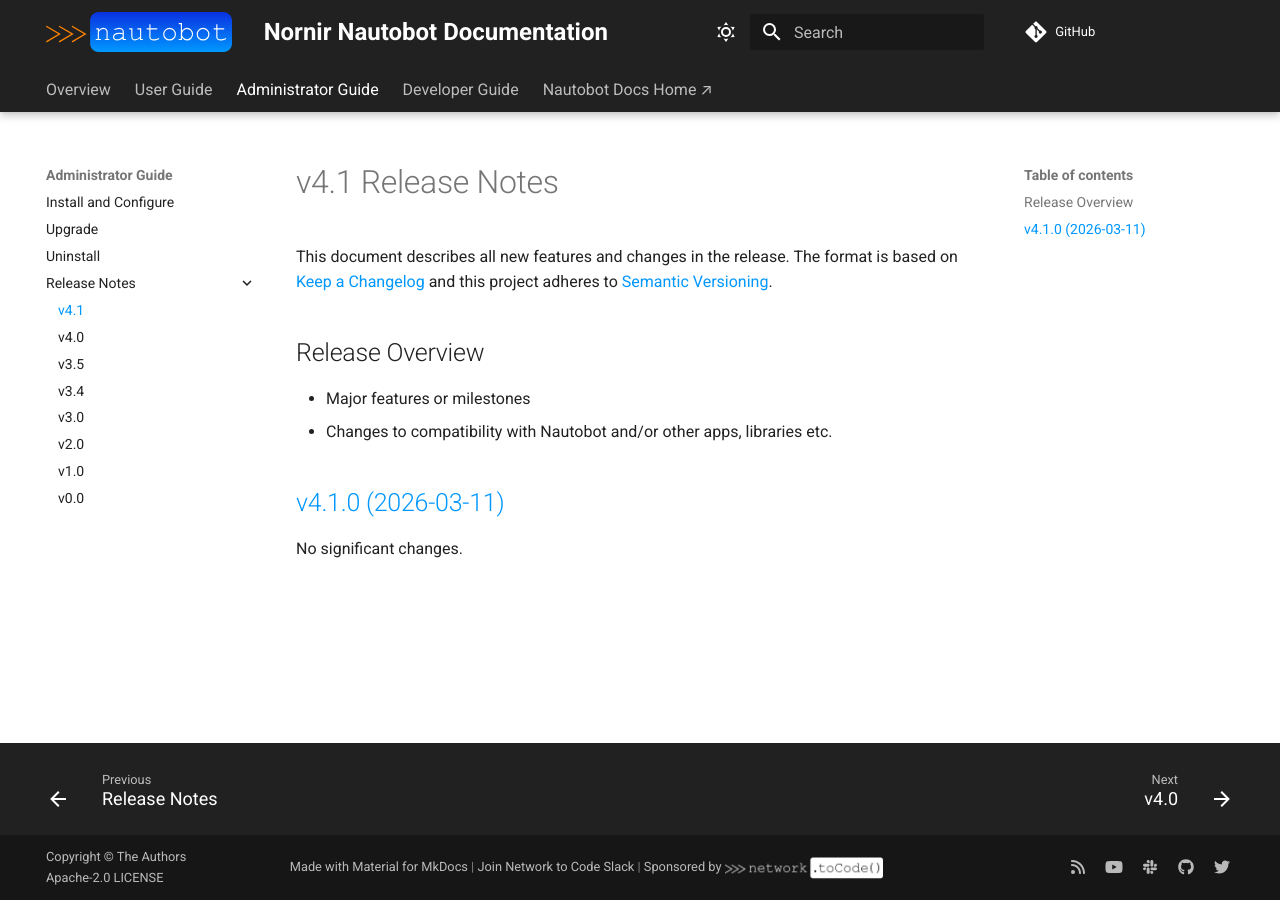
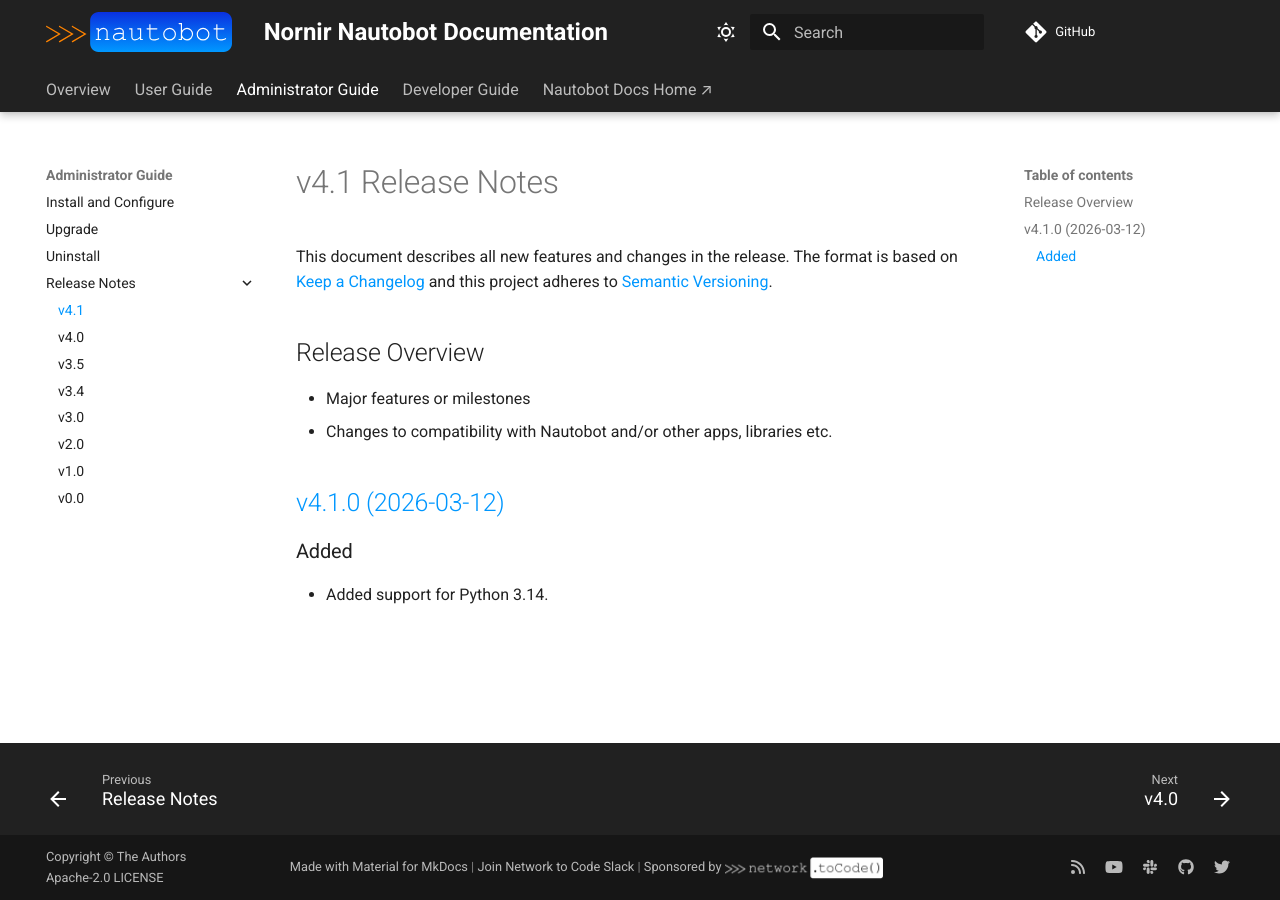
Before and after one commit to nautobot/nornir-nautobot, an MkDocs documentation site: the page built from docs/admin/release_notes/version_4.1.md, in a window 1280 px wide. Built offline with MkDocs 1.6.1 and Material for MkDocs 9.7.7, drawn with Linux system fonts in a browser that asks for light colours; comment, search, counter and statistics services are not loaded.

Commit message:
Release ready

```diff
--- a/docs/admin/release_notes/version_4.1.md
+++ b/docs/admin/release_notes/version_4.1.md
@@ -1,4 +1,3 @@
-
 # v4.1 Release Notes
 
 This document describes all new features and changes in the release. The format is based on [Keep a Changelog](https://keepachangelog.com/en/1.0.0/) and this project adheres to [Semantic Versioning](https://semver.org/spec/v2.0.0.html).
@@ -8,6 +7,8 @@
 - Major features or milestones
 - Changes to compatibility with Nautobot and/or other apps, libraries etc.
 
-## [v4.1.0 (2026-03-11)](https://github.com/networktocode/nornir-nautobot/releases/tag/v4.1.0)
+## [v4.1.0 (2026-03-12)](https://github.com/networktocode/nornir-nautobot/releases/tag/v4.1.0)
 
-No significant changes.
+### Added
+
+- Added support for Python 3.14.
```
Also changed, not shown: 2 other files.
